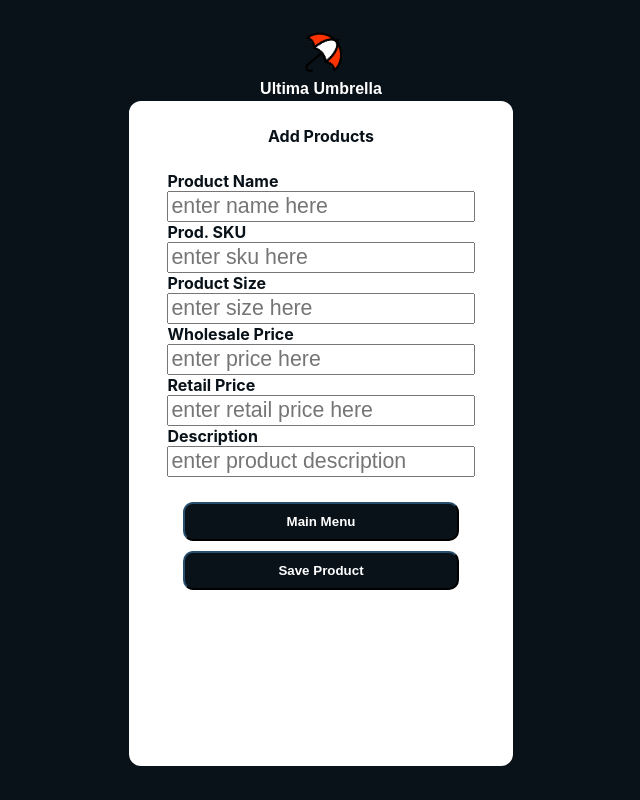
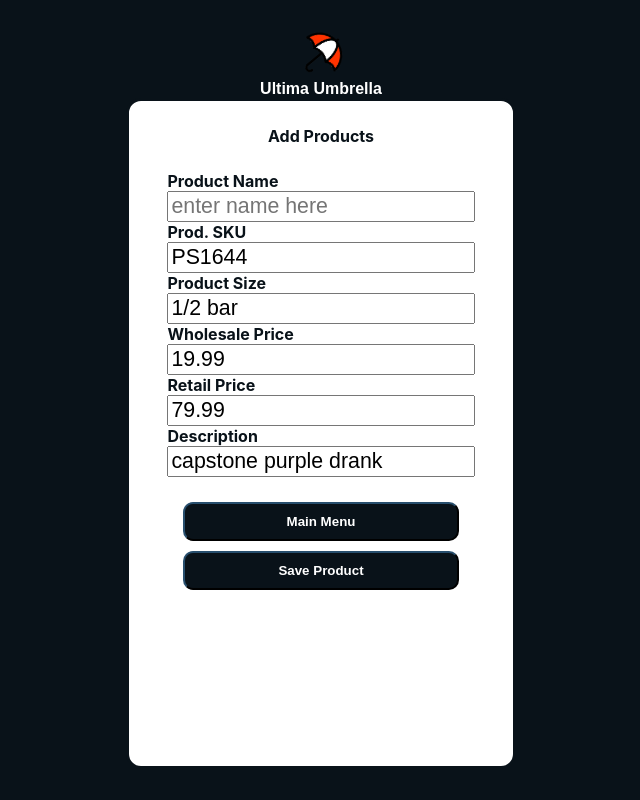
Before and after one commit to andimalfresh/ultimaUmbrella-FrontEnd-React, a React (Create React App) app: page /addproducts in a window 1280 px wide. Shown: the whole page, without its empty margins (319-959 px from the left). Built offline with nearby package versions, Linux system fonts and the light colour scheme; no server answers.

Commit message:
Commit for Capstones

```diff
--- a/package.json
+++ b/package.json
@@ -3,7 +3,9 @@
   "version": "0.1.0",
   "private": true,
   "dependencies": {
+    "bootstrap": "^3.4.0",
     "react": "^16.7.0",
+    "react-bootstrap": "^1.0.0-beta.5",
     "react-dom": "^16.7.0",
     "react-router-dom": "^4.3.1",
     "react-scripts": "2.1.3"
--- a/src/components/Addaccount.js
+++ b/src/components/Addaccount.js
@@ -28,7 +28,7 @@ return (
             <div className="buttonRow">
             <Link to={"/mainpage"}><button className="navButton">Main Menu </button></Link>
             <Link to={"/mainpage"}><button className="navButton">Add Account</button></Link>
-                                    <button className="navButton">Delete Acct</button>
+                                   <button className="navButton">Delete Acct</button>
             </div>
         </div>
     </div>
--- a/src/components/Addproducts.js
+++ b/src/components/Addproducts.js
@@ -9,17 +9,17 @@ return (
         <div className="contentDiv">
         <form>
             <label>Product Name</label>
-            <input name="product_name" className="textInput" onChange={props.getFormData} placeholder="enter name here"/>
+            <input name="product_name" className="textInput"  onChange={props.getFormData} placeholder="enter name here"/>
             <label>Prod. SKU</label>
-            <input name="product_sku" className="textInput" onChange={props.getFormData} placeholder="enter sku here"/>
+            <input name="product_sku" className="textInput"  value="PS1644" onChange={props.getFormData} placeholder="enter sku here"/>
             <label>Product Size</label>
-            <input name="product_size" className="textInput" onChange={props.getFormData} placeholder="enter size here"/>
+            <input name="product_size" className="textInput" value="1/2 bar" onChange={props.getFormData} placeholder="enter size here"/>
             <label>Wholesale Price</label>
-            <input name="dist_price" className="textInput" onChange={props.getFormData} placeholder="enter price here"/>
+            <input name="dist_price" className="textInput" value="19.99" onChange={props.getFormData} placeholder="enter price here"/>
             <label>Retail Price</label>
-            <input name="retail_price" className="textInput" onChange={props.getFormData} placeholder="enter retail price here"/>
+            <input name="retail_price" className="textInput" value="79.99" onChange={props.getFormData} placeholder="enter retail price here"/>
             <label>Description</label>
-            <input name="description" className="textInput" onChange={props.getFormData} placeholder="enter product description"/>
+            <input name="description" className="textInput" value="capstone purple drank" onChange={props.getFormData} placeholder="enter product description"/>
             <div className="buttonRow">
             <Link to={"/mainpage"}><button className="navButton">Main Menu</button></Link>
             <input type="submit" className="submitButton" onClick={props.postProduct} value="Save Product" />
--- a/src/components/Login.js
+++ b/src/components/Login.js
@@ -8,9 +8,9 @@ return (
             <div className="contentDiv">
                 <form className="loginForm">
                     <label>Login:</label>
-                    <input name="login" placeholder="enter username" className="textInput" />
+                    <input name="login" placeholder="enter username" value="LambChop" className="textInput" />
                     <label>Password:</label>
-                    <input name="password" placeholder="enter password" className="textInput" crypt="bcrypt"  work="cost:11" salt="username"/>
+                    <input name="password" placeholder="enter password"  className="textInput" crypt="bcrypt"  work="cost:11" salt="username"/>
                 </form>
                 <div className="buttonRow">
                         <Link to={"/mainpage"}><button className="navButton">Login</button></Link>
--- a/src/components/Orderform.js
+++ b/src/components/Orderform.js
@@ -10,7 +10,7 @@ const Orderform  = props => {
               <li className="orderRow">
                   <div className="orderItem">{prods.product_name}</div>
                   <div className="quantityDiv">Qty:
-                      <input name="quantity" className="quantityInput" placeholder="#"/>
+                      <input name="quantity" className="quantityInput"  value = "3" placeholder="#"/>
                   </div>
               </li>
           </ul>
--- a/src/components/Signup.js
+++ b/src/components/Signup.js
@@ -9,7 +9,7 @@ return (
             <div className="contentDiv">
                 <form>
                     <label>Name</label>
-                    <input name="user_name"  onChange={props.getFormData }className="textInput" placeholder="Username"/>
+                    <input name="user_name"  onChange={props.getFormData } className="textInput" placeholder="Username"/>
                     <label>Password</label>
                     <input name="password" onChange={props.getFormData} className="textInput" placeholder="Password"/>
                     <label>Company</label>
--- a/src/components/Thankyou.js
+++ b/src/components/Thankyou.js
@@ -1,9 +1,27 @@
 import React from "react"
 import { Link } from "react-router-dom"
-// import { Modal } from "react-bootstrap"
-// import { Button } from "react-bootstrap"
 
-const Thankyou  = props => {
+class Thankyou extends React.Component {
+    constructor(props, context) {
+      super(props, context);
+
+      this.handleShow = this.handleShow.bind(this);
+      this.handleClose = this.handleClose.bind(this);
+
+      this.state = {
+        show: false
+      };
+    }
+
+    handleClose() {
+      this.setState({ show: false });
+    }
+
+    handleShow() {
+      this.setState({ show: true });
+    }
+
+    render() {
 
 return (
         <div className="componentContainer">
@@ -34,13 +52,15 @@ return (
                 You should be recieving a SMS message confiming your order soon.
                 Thank you for using Ultima Umbrella.
             </div>
+
+
                 <div className="buttonRow">
                 <Link to={"/mainpage"}><button className="navButton">Back to Main Page</button></Link>
                 </div>
             </div>
         </div>
-    )
-
+        )
+    }
 
 }
 
```
Also changed, not shown: 1 other file (tests, documents, lock files or other folders).
